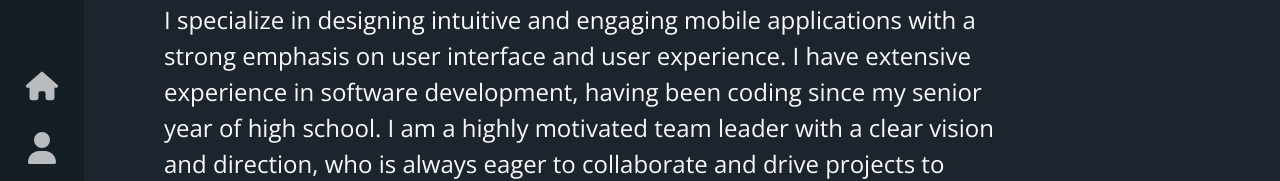
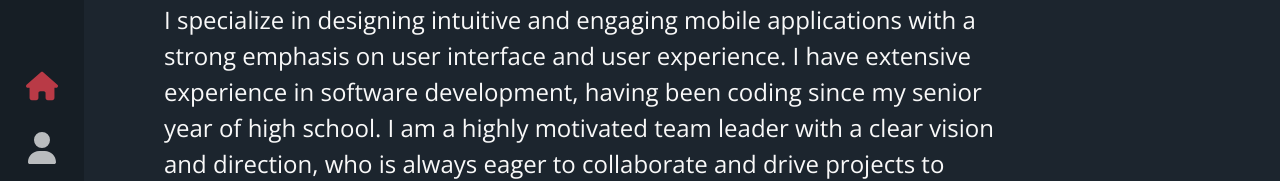
Before and after one commit to rlysam/sam-resume, a React (Create React App) app: page / in a window 1280 px wide. Shown: the part 261-442 px from the top of the page. Built offline with nearby package versions, Linux system fonts and the light colour scheme.

Commit message:
DONE Changing Active Path and Nav Icon

```diff
--- a/src/App.js
+++ b/src/App.js
@@ -22,6 +22,12 @@ function App() {
 						<Route path="/skills">
 								<Skills />
 						</Route>
+						<Route path="/works">
+								<Skills />
+						</Route>
+						<Route path="/socials">
+								<Skills />
+						</Route>
 					</Switch>
 				</div>
 			</div>
--- a/src/components/NavBar.js
+++ b/src/components/NavBar.js
@@ -1,10 +1,13 @@
-import { Link } from "react-router-dom";
+import React from 'react';
+import { Link, useLocation} from "react-router-dom";
 import NavIconLogo from "../assets/Nav-Icon.svg";
 import { FontAwesomeIcon } from "@fortawesome/react-fontawesome";
 import { faHome, faUser, faGear, faEye, faEnvelope, }
 from "@fortawesome/free-solid-svg-icons";
 
 const Navbar = () => {
+	const location = useLocation();
+
 	return (
 		<nav className="navbar">
 			<div className="nav-icon">
@@ -13,11 +16,11 @@ const Navbar = () => {
 				</Link>
 			</div>
 			<div className="links">
-				<Link to="/"> <     FontAwesomeIcon className="link-item" icon={faHome} /> </Link>
-				<Link to="/About"> <FontAwesomeIcon className="link-item" icon={faUser} /> </Link>
-				<Link to="/Skills"><FontAwesomeIcon className="link-item" icon={faGear} /> </Link>
-				<Link to="/Works"> <FontAwesomeIcon className="link-item" icon={faEye} /> </Link>
-				<Link to="/Socials"> <FontAwesomeIcon className="link-item" icon={faEnvelope} /> </Link>
+				<Link acti to="/"> <     FontAwesomeIcon   className={location.pathname === '/' ? 'active' : 'link-item'} icon={faHome} /> </Link>
+				<Link acti to="/About"> <FontAwesomeIcon   className={location.pathname === '/About' ? 'active' : 'link-item'} icon={faUser} /> </Link>
+				<Link acti to="/Skills"><FontAwesomeIcon   className={location.pathname === '/Skills' ? 'active' : 'link-item'} icon={faGear} /> </Link>
+				<Link acti to="/Works"> <FontAwesomeIcon   className={location.pathname === '/Works' ? 'active' : 'link-item'} icon={faEye} /> </Link>
+				<Link acti to="/Socials"> <FontAwesomeIcon className={location.pathname === '/Socials' ? 'active' : 'link-item'} icon={faEnvelope} /> </Link>
 			</div>
 		</nav>
 	);
--- a/src/index.css
+++ b/src/index.css
@@ -49,6 +49,14 @@ html {
 .link-item {
 	margin-top: 28px;
 	color: #ffffff;
+	opacity: 0.7;
+	height: 32px;
+	width: 32px;
+}
+
+.active {
+	margin-top: 28px;
+	color: #FF4654;
 	opacity: 0.7;
 	height: 32px;
 	width: 32px;
```
